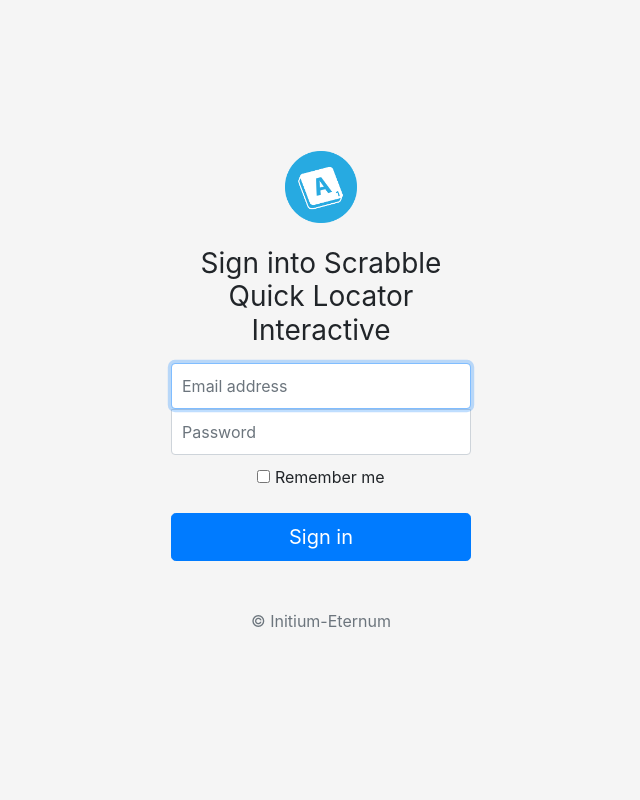
After one commit to nushosilayer8/geekcamp2018plus-ctf, a PHP site: page /login.php in a window 1280 px wide. The commit adds this page. Shown: the whole page, without its empty margins (319-959 px from the left). Run offline with PHP 8.4, Linux system fonts and the light colour scheme; data that the repository does not hold is empty.

Commit message:
lvl1 of scrabble

```diff
--- a/scrabble-quick-locator-interactive/docker-compose.yml
+++ b/scrabble-quick-locator-interactive/docker-compose.yml
@@ -5,13 +5,15 @@ services:
     image: mysql:5.7
     environment:
       MYSQL_ROOT_PASSWORD: supersecretrootpassword
+      MYSQL_USER: main
       MYSQL_DATABASE: scrabble
-      MYSQL_USER: main
       MYSQL_PASSWORD: supersecretmainpassword
+    volumes:
+      - ./schema.sql:/docker-entrypoint-initdb.d/schema.sql:ro
     ports:
       - "9906:3306"
   web:
-    image: php:7.2.2-apache
+    build: .
     container_name: php_web
     depends_on:
       - db
--- /dev/null
+++ b/scrabble-quick-locator-interactive/src/footer.php
@@ -0,0 +1,3 @@
+
+
+</html>
--- /dev/null
+++ b/scrabble-quick-locator-interactive/src/header.php
@@ -0,0 +1,55 @@
+<html>
+    <head>
+        <title>Hello World</title>
+        <link rel="stylesheet" href="https://stackpath.bootstrapcdn.com/bootstrap/4.1.3/css/bootstrap.min.css" integrity="sha384-MCw98/SFnGE8fJT3GXwEOngsV7Zt27NXFoaoApmYm81iuXoPkFOJwJ8ERdknLPMO" crossorigin="anonymous">
+        <script src="https://code.jquery.com/jquery-3.3.1.slim.min.js" integrity="sha384-q8i/X+965DzO0rT7abK41JStQIAqVgRVzpbzo5smXKp4YfRvH+8abtTE1Pi6jizo" crossorigin="anonymous"></script>
+        <script src="https://cdnjs.cloudflare.com/ajax/libs/popper.js/1.14.3/umd/popper.min.js" integrity="sha384-ZMP7rVo3mIykV+2+9J3UJ46jBk0WLaUAdn689aCwoqbBJiSnjAK/l8WvCWPIPm49" crossorigin="anonymous"></script>
+        <script src="https://stackpath.bootstrapcdn.com/bootstrap/4.1.3/js/bootstrap.min.js" integrity="sha384-ChfqqxuZUCnJSK3+MXmPNIyE6ZbWh2IMqE241rYiqJxyMiZ6OW/JmZQ5stwEULTy" crossorigin="anonymous"></script>
+        <style>
+        html,
+        body {
+          height: 100%;
+        }
+
+        body {
+          display: -ms-flexbox;
+          display: flex;
+          -ms-flex-align: center;
+          align-items: center;
+          padding-top: 40px;
+          padding-bottom: 40px;
+          background-color: #f5f5f5;
+        }
+
+        .form-signin {
+          width: 100%;
+          max-width: 330px;
+          padding: 15px;
+          margin: auto;
+        }
+        .form-signin .checkbox {
+          font-weight: 400;
+        }
+        .form-signin .form-control {
+          position: relative;
+          box-sizing: border-box;
+          height: auto;
+          padding: 10px;
+          font-size: 16px;
+        }
+        .form-signin .form-control:focus {
+          z-index: 2;
+        }
+        .form-signin input[type="email"] {
+          margin-bottom: -1px;
+          border-bottom-right-radius: 0;
+          border-bottom-left-radius: 0;
+        }
+        .form-signin input[type="password"] {
+          margin-bottom: 10px;
+          border-top-left-radius: 0;
+          border-top-right-radius: 0;
+        }
+
+        </style>
+    </head>
--- /dev/null
+++ b/scrabble-quick-locator-interactive/src/init.php
@@ -0,0 +1,6 @@
+<?php
+// Start the session
+session_start();
+$scrabble = new mysqli("db", "main", "supersecretmainpassword", "scrabble");
+$scrabblematches = new mysqli("db", "main", "supersecretmainpassword", "scrabblematches");
+?>
--- /dev/null
+++ b/scrabble-quick-locator-interactive/src/login.php
@@ -0,0 +1,46 @@
+<?php
+  include('init.php')
+?>
+<?php
+$msg = null;
+if(isset($_POST['email']) && isset($_POST['pass'])) {
+  $email = $_POST['email'];
+  $pass = $_POST['pass'];
+  $res = $scrabble->query("select * from users where email='".$email."' and pass='".$pass."'");
+  if($res->num_rows == 1) {
+    $_SESSION['user'] = true;
+    header("Location: ./index.php");
+  } else {
+    $msg = "Nope. Maybe look at hint?";
+  }
+}
+?>
+<?php
+  include('header.php')
+?>
+<body class="text-center">
+
+  <form class="form-signin" method="POST">
+      <img class="mb-4" src="./assets/icon.png" alt="" width="72" height="72">
+      <h1 class="h3 mb-3 font-weight-normal">Sign into Scrabble Quick Locator Interactive</h1>
+      <?php
+      if($msg != null){
+        echo '<h2 class="h3 mb-3 font-weight-normal">' .$msg. '</h1>';
+      }
+      ?>
+      <label for="inputEmail" class="sr-only">Email address</label>
+      <input id="inputEmail" name="email" class="form-control" placeholder="Email address" required autofocus>
+      <label for="inputPassword" class="sr-only">Password</label>
+      <input type="password" id="inputPassword" name="pass" class="form-control" placeholder="Password" required>
+      <div class="checkbox mb-3">
+        <label>
+          <input type="checkbox" value="remember-me"> Remember me
+        </label>
+      </div>
+      <button class="btn btn-lg btn-primary btn-block" type="submit">Sign in</button>
+      <p class="mt-5 mb-3 text-muted">&copy; Initium-Eternum</p>
+  </form>
+</body>
+<?php
+  include('footer.php')
+?>
```
Also changed, not shown: scrabble-quick-locator-interactive/schema.sql (added, +42 -0 lines), scrabble-quick-locator-interactive/src/index.php (+18 -13 lines), scrabble-quick-locator-interactive/README.md (added), scrabble-quick-locator-interactive/src/assets/icon.png (added), 1 other file.
